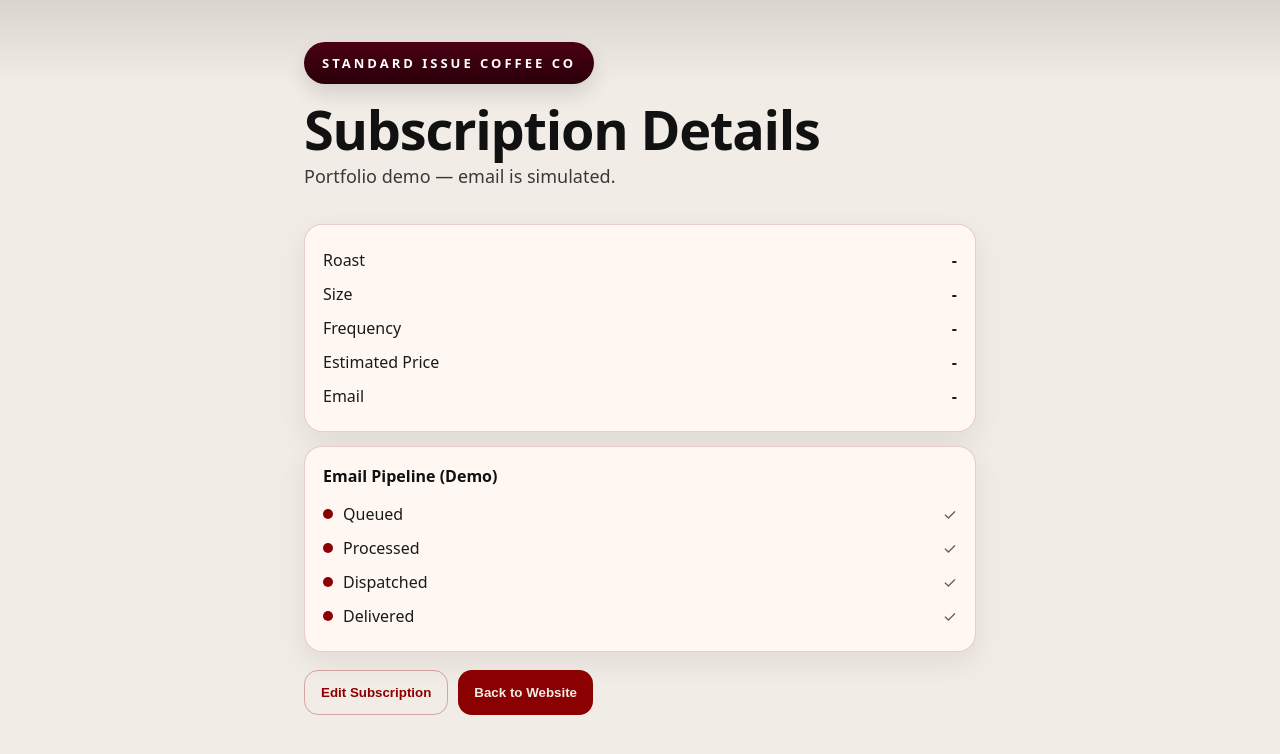
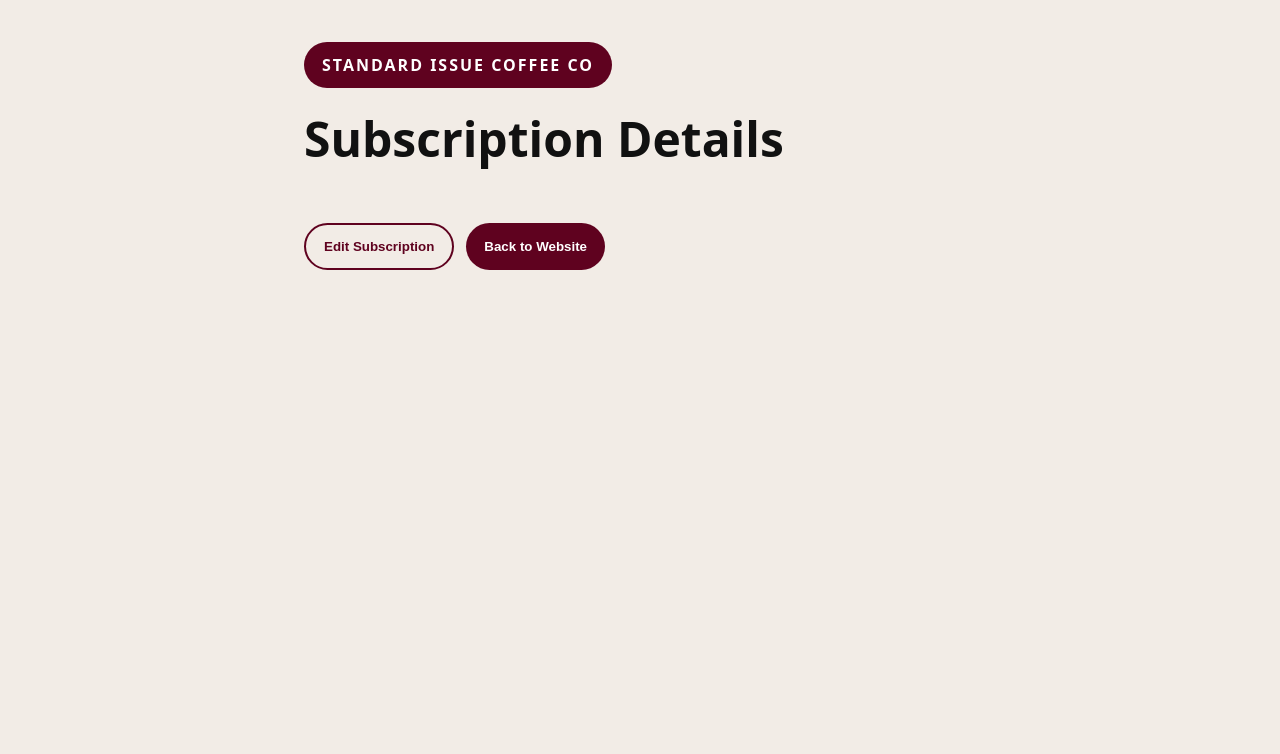
Before and after one commit to masonbarneslv/standard-issue-coffee-co., a Next.js app: page /confirm in a window 1280 px wide. Shown: the top 754 px of the page. Built offline with nearby package versions, Linux system fonts and the light colour scheme.

Commit message:
Update page.jsx

```diff
--- a/app/confirm/page.jsx
+++ b/app/confirm/page.jsx
@@ -1,11 +1,13 @@
 "use client";
 
-import { Suspense, useEffect, useState } from "react";
+import { Suspense } from "react";
 import { useSearchParams, useRouter } from "next/navigation";
+
+const BURGUNDY = "#5f021f";
 
 export default function ConfirmPage() {
   return (
-    <Suspense fallback={<LoadingUI />}>
+    <Suspense fallback={null}>
       <ConfirmInner />
     </Suspense>
   );
@@ -15,245 +17,75 @@ function ConfirmInner() {
   const params = useSearchParams();
   const router = useRouter();
 
-  const roast = params.get("roast") || "-";
-  const size = params.get("size") || "-";
-  const frequency = params.get("frequency") || "-";
-  const price = params.get("price") || "-";
-  const email = params.get("email") || "-";
-  const emailStatus = params.get("emailStatus") || "";
-
-  const [step, setStep] = useState(0);
-
-  useEffect(() => {
-    const timers = [
-      setTimeout(() => setStep(1), 350),
-      setTimeout(() => setStep(2), 750),
-      setTimeout(() => setStep(3), 1150),
-    ];
-    return () => timers.forEach(clearTimeout);
-  }, []);
-
-  return (
-    <main style={styles.page}>
-      {/* HEADER BAND */}
-      <div style={styles.headerBand}>
-        <div style={styles.shell}>
-          <div style={styles.badge}>STANDARD ISSUE COFFEE CO</div>
-          <h1 style={styles.heroTitle}>Subscription Details</h1>
-          <p style={styles.heroSubtitle}>Portfolio demo — email is simulated.</p>
-        </div>
-      </div>
-
-      <div style={styles.shell}>
-        {emailStatus === "sent_demo" && (
-          <div style={styles.banner}>
-            ✅ Confirmation email sent <b>(demo)</b> to <b>{email}</b> and company
-            inbox.
-          </div>
-        )}
-
-        <section style={styles.card}>
-          <Row label="Roast" value={roast} />
-          <Row label="Size" value={size} />
-          <Row label="Frequency" value={frequency} />
-          <Row
-            label="Estimated Price"
-            value={price !== "-" ? `$${Number(price).toFixed(2)}` : "-"}
-          />
-          <Row label="Email" value={email} />
-        </section>
-
-        <section style={styles.card}>
-          <h2 style={styles.h2}>Email Pipeline (Demo)</h2>
-          <PipelineRow label="Queued" active={step >= 1} />
-          <PipelineRow label="Processed" active={step >= 2} />
-          <PipelineRow label="Dispatched" active={step >= 3} />
-          <PipelineRow label="Delivered" active={step >= 3} />
-        </section>
-
-        <div style={styles.actions}>
-          <button style={styles.btnGhost} onClick={() => router.push("/subscribe")}>
-            Edit Subscription
-          </button>
-
-          <button
-            style={styles.btn}
-            onClick={() =>
-              (window.location.href =
-                "https://standardissuecoffecco.wpcomstaging.com")
-            }
-          >
-            Back to Website
-          </button>
-        </div>
-
-        <div style={{ height: 28 }} />
-      </div>
-    </main>
-  );
-}
-
-function LoadingUI() {
   return (
     <main style={styles.page}>
       <div style={styles.headerBand}>
         <div style={styles.shell}>
           <div style={styles.badge}>STANDARD ISSUE COFFEE CO</div>
           <h1 style={styles.heroTitle}>Subscription Details</h1>
-          <p style={styles.heroSubtitle}>Loading…</p>
         </div>
       </div>
+
       <div style={styles.shell}>
-        <section style={styles.card}>
-          <div style={{ fontWeight: 900, color: "#111" }}>Preparing details…</div>
-          <div style={{ marginTop: 8, opacity: 0.8, fontSize: 13 }}>
-            One moment.
-          </div>
-        </section>
+        <div style={styles.actions}>
+          <button style={styles.outlineBtn} onClick={() => router.push("/subscribe")}>
+            Edit Subscription
+          </button>
+
+          <button
+            style={styles.primaryBtn}
+            onClick={() => (window.location.href = "https://standardissuecoffecco.wpcomstaging.com")}
+          >
+            Back to Website
+          </button>
+        </div>
       </div>
     </main>
   );
 }
 
-function Row({ label, value }) {
-  return (
-    <div style={styles.row}>
-      <span>{label}</span>
-      <b>{value}</b>
-    </div>
-  );
-}
+const styles = {
+  page: { minHeight: "100vh", background: "#f2ece6", fontFamily: "system-ui" },
+  shell: { maxWidth: 720, margin: "0 auto", padding: "0 24px" },
 
-function PipelineRow({ label, active }) {
-  return (
-    <div style={styles.pipeRow}>
-      <div style={active ? styles.dotDone : styles.dotTodo} />
-      <span>{label}</span>
-      <span style={{ marginLeft: "auto", opacity: 0.7 }}>
-        {active ? "✓" : "…"}
-      </span>
-    </div>
-  );
-}
+  headerBand: { padding: "42px 0 22px" },
 
-const styles = {
-  page: {
-    minHeight: "100vh",
-    background: "#f2ece6",
-    color: "#1a1a1a",
-    fontFamily:
-      "ui-sans-serif, system-ui, -apple-system, Segoe UI, Roboto, Helvetica, Arial",
+  badge: {
+    background: BURGUNDY,
+    color: "#fff",
+    padding: "12px 18px",
+    borderRadius: 999,
+    fontWeight: 800,
+    letterSpacing: 2,
+    display: "inline-block",
   },
 
-  shell: { width: "100%", maxWidth: 720, margin: "0 auto", padding: "0 24px" },
-
-  headerBand: {
-    padding: "42px 0 22px",
-    background:
-      "linear-gradient(180deg, rgba(0,0,0,0.10) 0%, rgba(0,0,0,0.00) 40%), #f2ece6",
-  },
-
-  badge: {
-    display: "inline-block",
-    padding: "12px 18px",
-    borderRadius: 999,
-    background: "linear-gradient(180deg, #4b0014 0%, #2a000a 100%)",
-    color: "#ffffff",
-    fontWeight: 800,
-    letterSpacing: 3,
-    fontSize: 13,
-    textTransform: "uppercase",
-    boxShadow: "0 10px 20px rgba(0,0,0,.12)",
-  },
-
-  heroTitle: {
-    margin: "18px 0 6px",
-    fontSize: 54,
-    lineHeight: 1.03,
-    fontWeight: 900,
-    letterSpacing: -1.2,
-    color: "#111111",
-  },
-
-  heroSubtitle: {
-    margin: 0,
-    fontSize: 18,
-    opacity: 0.85,
-    maxWidth: 560,
-  },
-
-  banner: {
-    marginTop: 18,
-    padding: 12,
-    borderRadius: 14,
-    background: "rgba(139,0,0,.06)",
-    border: "1px solid rgba(139,0,0,.22)",
-    color: "#1a1a1a",
-  },
-
-  card: {
-    marginTop: 14,
-    border: "1px solid rgba(139,0,0,.18)",
-    borderRadius: 18,
-    padding: 18,
-    background: "#fff8f2",
-    boxShadow: "0 10px 30px rgba(0,0,0,.08)",
-  },
-
-  h2: { marginBottom: 10, fontSize: 16, color: "#111" },
-
-  row: {
-    display: "flex",
-    justifyContent: "space-between",
-    gap: 12,
-    padding: "6px 0",
-  },
-
-  pipeRow: {
-    display: "flex",
-    alignItems: "center",
-    gap: 10,
-    padding: "6px 0",
-  },
-
-  dotDone: {
-    width: 10,
-    height: 10,
-    borderRadius: 999,
-    background: "#8b0000",
-  },
-
-  dotTodo: {
-    width: 10,
-    height: 10,
-    borderRadius: 999,
-    background: "rgba(139,0,0,.25)",
-  },
+  heroTitle: { fontSize: 48, margin: "18px 0 6px", color: "#111" },
 
   actions: {
-    marginTop: 18,
+    marginTop: 24,
     display: "flex",
-    gap: 10,
+    gap: 12,
     flexWrap: "wrap",
   },
 
-  btn: {
-    padding: "14px 16px",
-    borderRadius: 14,
-    background: "#8b0000",
-    color: "#f2ece6",
+  primaryBtn: {
+    padding: "14px 18px",
+    borderRadius: 999,
+    background: BURGUNDY,
+    color: "#fff",
     fontWeight: 900,
     border: "none",
     cursor: "pointer",
   },
 
-  btnGhost: {
-    padding: "14px 16px",
-    borderRadius: 14,
+  outlineBtn: {
+    padding: "14px 18px",
+    borderRadius: 999,
     background: "transparent",
-    color: "#8b0000",
+    color: BURGUNDY,
     fontWeight: 900,
-    border: "1px solid rgba(139,0,0,.30)",
+    border: `2px solid ${BURGUNDY}`,
     cursor: "pointer",
   },
 };
```
